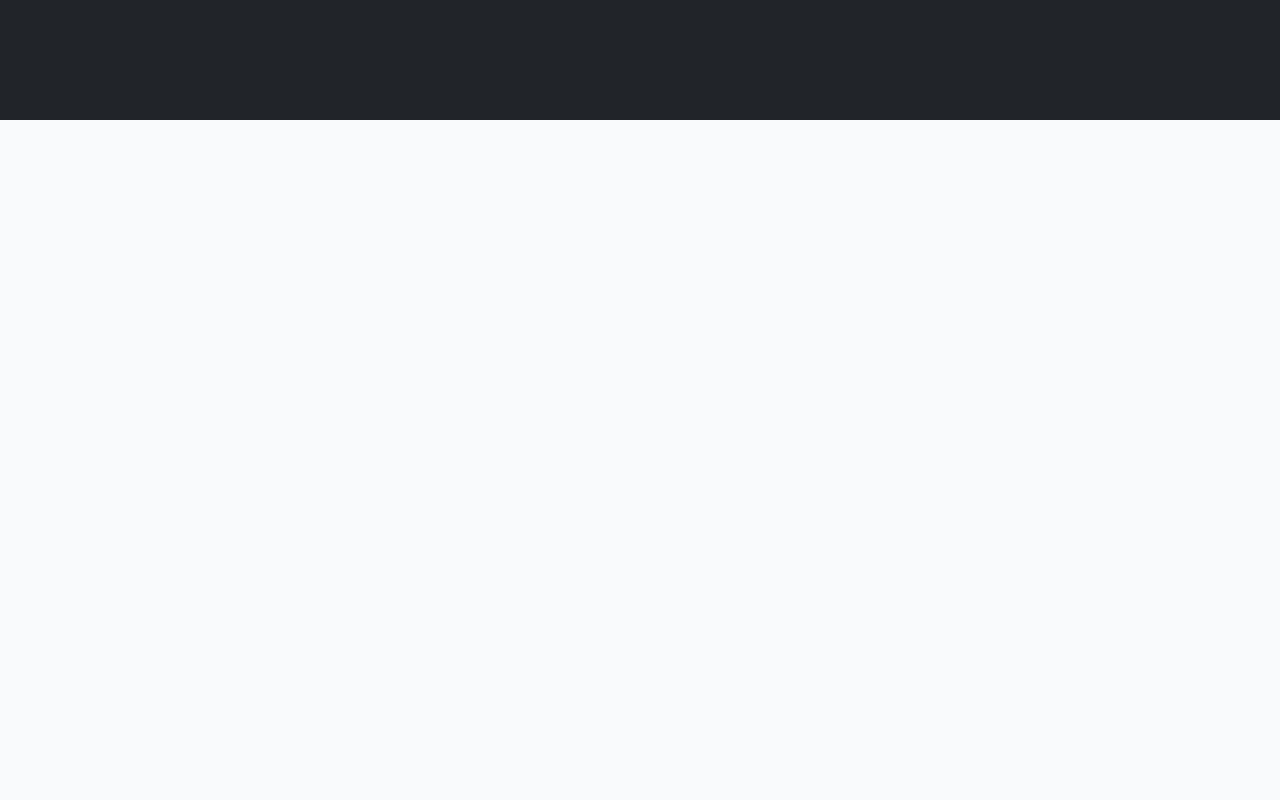
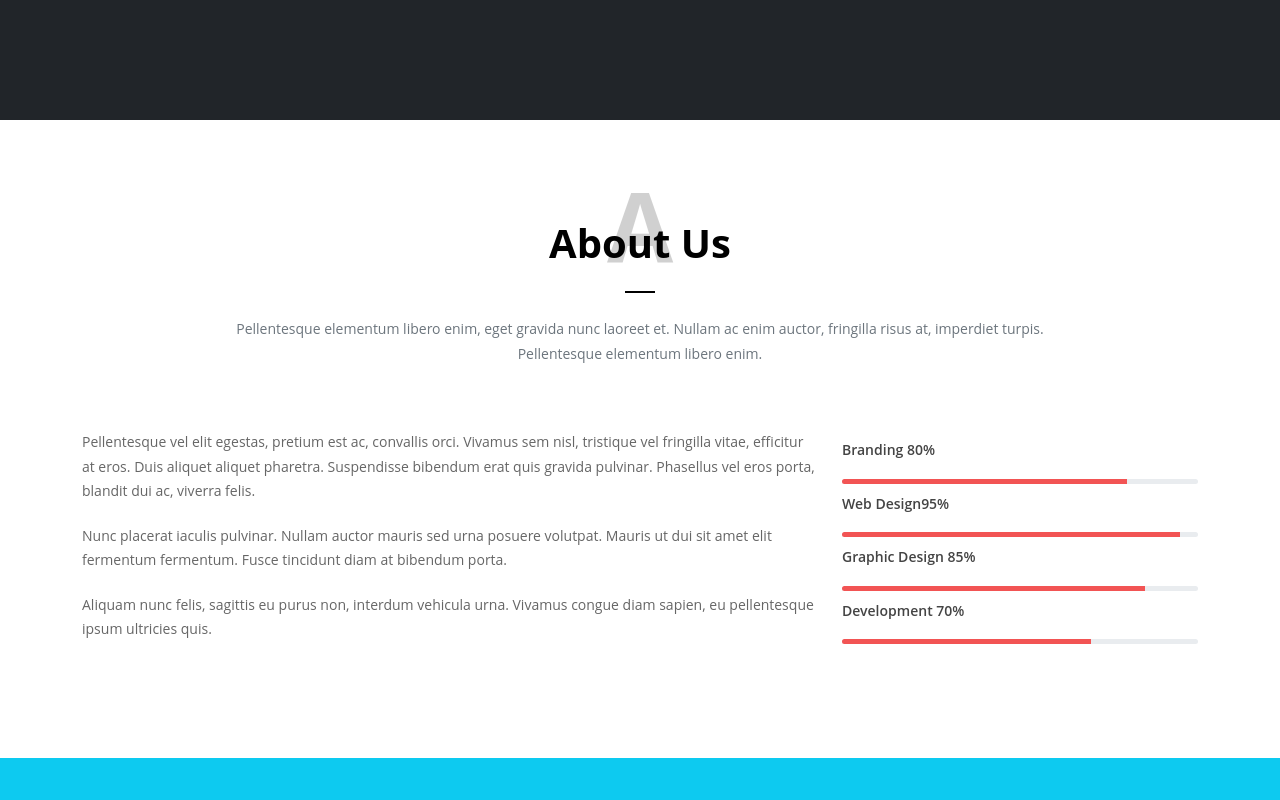
Before and after one commit to Ibrahim-Fikry/Angora, a plain HTML site: page index.html in a window 1280 px wide. Shown: the part 680-1480 px from the top of the page. Drawn offline with Linux system fonts and the light colour scheme.

Commit message:
add-about section

```diff
--- a/css/externalstyle.css
+++ b/css/externalstyle.css
@@ -1,6 +1,42 @@
+    /* ------------------------     normalization---------------------------- */
+    /* ------------------------end  normalization---------------------------- */
+
     * {
         padding: 0%;
         margin: 0%;
+    }
+
+    body {
+        font-family: "Open Sans", sans-serif;
+        font-size: 14px;
+        line-height: 1.75em;
+        color: #666;
+    }
+
+    .heading-1 {
+        opacity: .3;
+        font-size: 6rem;
+    }
+
+    .heading-2 {
+        font-size: 2.5rem;
+        font-weight: bold;
+        color: black;
+    }
+
+    .heading-color {
+        border: .2px solid black;
+        width: 30px;
+        transition: .5s;
+    }
+
+    .heading:hover .heading-color {
+        width: 80px;
+    }
+    /*------------------------------------------------------  nav */
+
+    .navbar {
+        z-index: 9999;
     }
 
     .active {
@@ -40,3 +76,19 @@ nav i:hover {
         color: black;
         background-color: #f25454;
     }
+    /*--------------------------------------------------------- end nav */
+    /*---------------------------------------------------------  about */
+
+    .progress {
+        height: 5px !important;
+    }
+
+    .progress-bar {
+        background-color: #f25454 !important;
+    }
+
+    .progress-full p {
+        color: #444;
+        font-weight: 600;
+    }
+    /*--------------------------------------------------------- end about */
--- a/index.html
+++ b/index.html
@@ -1,4 +1,3 @@
-<!-- in the name of allah most gracious most merciful -->
 <!DOCTYPE html>
 <html lang="en">
 
@@ -16,9 +15,9 @@
     <title>Angora</title>
 </head>
 
-<body class="bg-info">
+<body>
     <!-- <nav> -->
-    <nav class="navbar navbar-expand-lg navbar-light bg-light  container-fluid bg-white  position-fixed shadow-sm pb-2">
+    <nav class="navbar navbar-expand-lg navbar-light bg-white  container-fluid bg-white  position-fixed shadow-sm pb-2 ">
         <div class="container">
             <div> <img src="images/icon.png" alt="Angora" class=" logo-img ">
                 <a href="" class="logo-text p-lg-2 ">Angora</a></div>
@@ -62,11 +61,70 @@
             </div>
         </div>
     </nav>
+    <section class=" vh-100 bg-dark" id="Home"></section>
+    <!-- </nav> -->
 
-    <!-- </nav> -->
-    <section class=" vh-100 bg-dark"></section>
-    <section class=" vh-100 bg-light"></section>
 
+    <!-- -----------------------      about  -------------------------- -->
+    <div class="container pt-5" id="About">
+        <div class="heading text-center position-relative ">
+            <h1 class=" fw-bold heading-1 ">A</h1>
+            <h2 class="position-absolute top-50 start-50 translate-middle  pt-4 heading-2 ">About Us</h2>
+            <div class="d-flex w-100 justify-content-center mt-0">
+                <div class="heading-color  "></div>
+
+            </div>
+
+        </div>
+
+        <p class="mt-4 w-75 container text-center text-muted">Pellentesque elementum libero enim, eget gravida nunc laoreet et. Nullam ac enim auctor, fringilla risus at, imperdiet turpis. Pellentesque elementum libero enim. </p>
+
+        <div class="row mb-5  pb-5 pt-5">
+            <div class="col-md-8">
+                <div class="about-content">
+                    <p class="pb-1">Pellentesque vel elit egestas, pretium est ac, convallis orci. Vivamus sem nisl, tristique vel fringilla vitae, efficitur at eros. Duis aliquet aliquet pharetra. Suspendisse bibendum erat quis gravida pulvinar. Phasellus vel eros porta,
+                        blandit dui ac, viverra felis. </p>
+                    <p class="pb-1">Nunc placerat iaculis pulvinar. Nullam auctor mauris sed urna posuere volutpat. Mauris ut dui sit amet elit fermentum fermentum. Fusce tincidunt diam at bibendum porta. </p>
+                    <p class="pb-1">Aliquam nunc felis, sagittis eu purus non, interdum vehicula urna. Vivamus congue diam sapien, eu pellentesque ipsum ultricies quis.</p>
+                </div>
+            </div>
+            <div class="col-md-4">
+
+
+                <div class="progress-full">
+                    <div class="mt-2">
+                        <p>Branding<span> 80%</span></p>
+                        <div class="progress">
+                            <div class="progress-bar" role="progressbar" style="width: 80%;" aria-valuemin="0" aria-valuemax="100"></div>
+                        </div>
+                    </div>
+                    <div class="mt-2">
+                        <p>Web Design<span>95%</span></p>
+                        <div class="progress">
+                            <div class="progress-bar" role="progressbar" style="width: 95%;" aria-valuemin="0" aria-valuemax="100"></div>
+                        </div>
+                    </div>
+                    <div class="mt-2">
+                        <p>Graphic Design
+                            <span>85%</span></p>
+                        <div class="progress">
+                            <div class="progress-bar" role="progressbar" style="width: 85%;" aria-valuemin="0" aria-valuemax="100"></div>
+                        </div>
+                    </div>
+                    <div class="mt-2">
+                        <p>Development <span>70%</span></p>
+                        <div class="progress">
+                            <div class="progress-bar" role="progressbar" style="width: 70%;" aria-valuemin="0" aria-valuemax="100"></div>
+                        </div>
+                    </div>
+                </div>
+            </div>
+        </div>
+    </div>
+
+    <!-- -----------------------  end about  -------------------------- -->
+
+    <section class=" vh-100 bg-info"></section>
 
 
     <!-- link js  bootstrap -->
```
Lines whose indentation alone changed are shown as unchanged.
